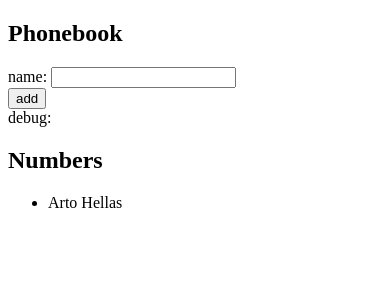
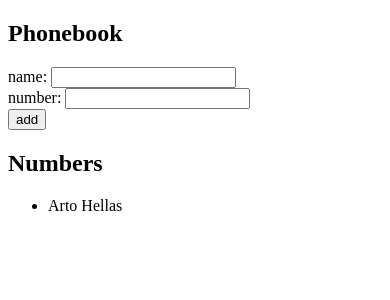
Before and after one commit to Jacques-deMontbron/fullstackopen, a React (Create React App) app in the folder part2/phonebook/: page / in a window 390 px wide. Shown: the top 300 px of the page. Built offline with nearby package versions, Linux system fonts and the light colour scheme.

Commit message:
(2.8) Phonebook step3 Finished

```diff
--- a/part2/phonebook/src/App.js
+++ b/part2/phonebook/src/App.js
@@ -7,18 +7,24 @@ const App = () => {
     { name: 'Arto Hellas' }
   ])
   const [newName, setNewName] = useState('')
+  const [newNumber, setNewNumber] = useState('')
 
-  const addName = (event) => {
+  const addEntry = (event) => {
     event.preventDefault()
 
     // Check with case sensitivity
     if (persons.find((elt) => elt.name.toLowerCase() === newName.toLocaleLowerCase())) {
       alert(`${newName} is already added to phonebook`)
     }
+    // // Test if we have a number in the number input
+    // else if (/^(\d+(\-|\s+)?)+$/.test(newNumber) === false) {
+    //   alert(`${newNumber} doesn't seem to be a number`)
+    // }
     else {
-      const newPerson = { name: newName }
+      const newPerson = { name: newName, number: newNumber }
       setPersons(persons.concat(newPerson))
       setNewName("")
+      setNewNumber("")
     }
   }
 
@@ -26,9 +32,19 @@ const App = () => {
     setNewName(event.target.value)
   }
 
+  const numberInputChange = (event) => {
+    setNewNumber(event.target.value)
+  }
+
   return (
     <div>
-      <PhonebookForm onSubmit={addName} onChange={nameInputChange} inputValue={newName} />
+      <PhonebookForm
+        onSubmit={addEntry}
+        onChangeName={nameInputChange}
+        nameInputValue={newName}
+        onChangeNumber={numberInputChange}
+        numberInputValue={newNumber}
+      />
       <NumbersList persons={persons} />
     </div>
   )
--- a/part2/phonebook/src/Components/NumbersList.js
+++ b/part2/phonebook/src/Components/NumbersList.js
@@ -4,7 +4,7 @@ const NumbersList = ({ persons }) => {
             <h2>Numbers</h2>
             <ul>
                 {persons.map((person) =>
-                    <li key={person.name}>{person.name}</li>
+                    <li key={person.name}>{person.name} {person.number}</li>
                 )}
             </ul>
         </>
--- a/part2/phonebook/src/Components/PhonebookForm.js
+++ b/part2/phonebook/src/Components/PhonebookForm.js
@@ -1,18 +1,23 @@
-const PhonebookForm = ({ onChange, onSubmit, inputValue }) => {
+const PhonebookForm = ({ onSubmit, onChangeName, nameInputValue, onChangeNumber, numberInputValue }) => {
     return (
         <>
             <h2>Phonebook</h2>
             <form onSubmit={onSubmit}>
                 <div>
                     name: <input
-                        value={inputValue}
-                        onChange={onChange}
+                        value={nameInputValue}
+                        onChange={onChangeName}
+                    />
+                </div>
+                <div>
+                    number: <input
+                        value={numberInputValue}
+                        onChange={onChangeNumber}
                     />
                 </div>
                 <div>
                     <button type="submit">add</button>
                 </div>
-                <div>debug: {inputValue}</div>
             </form>
         </>
     )
```
